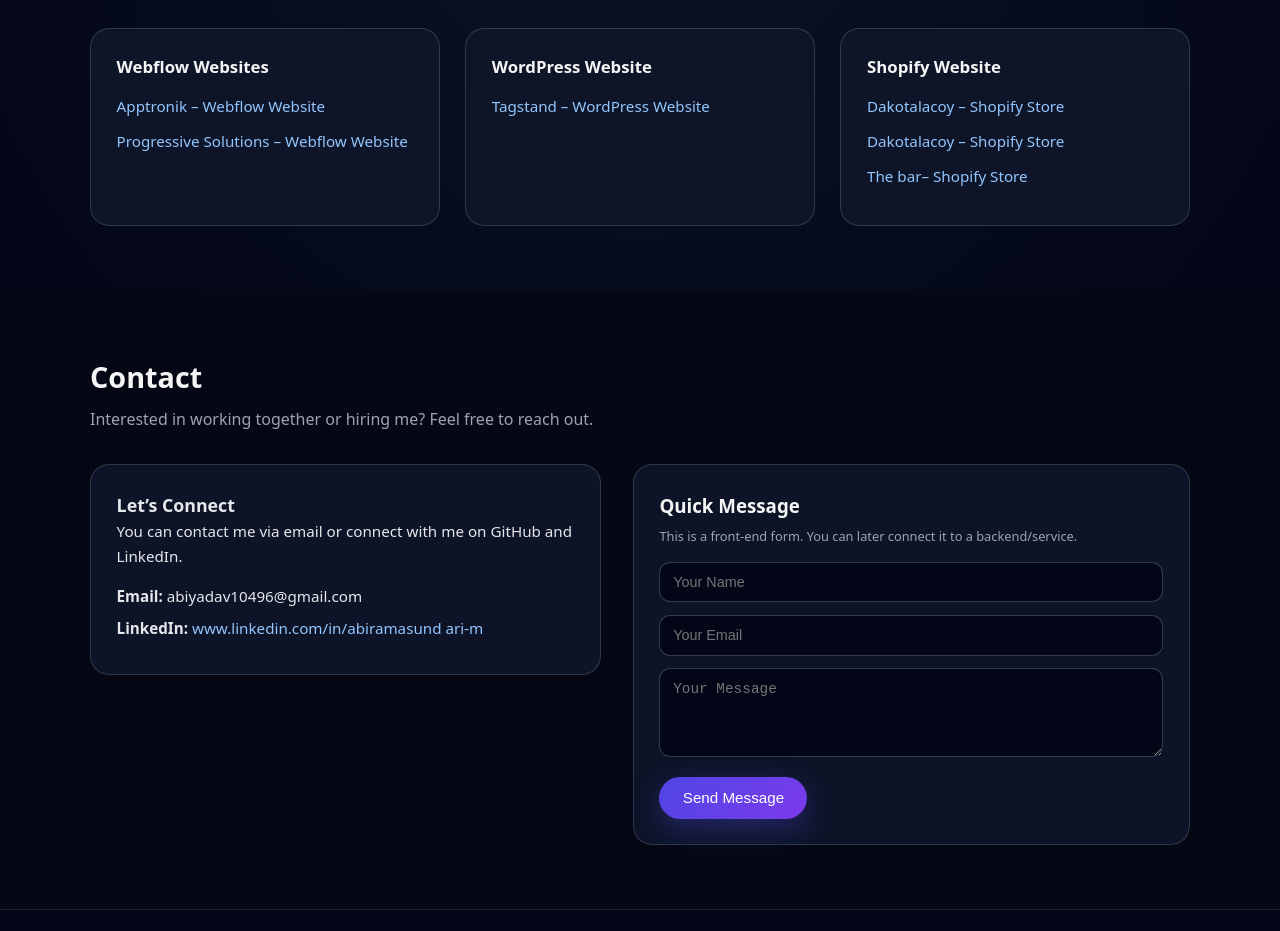
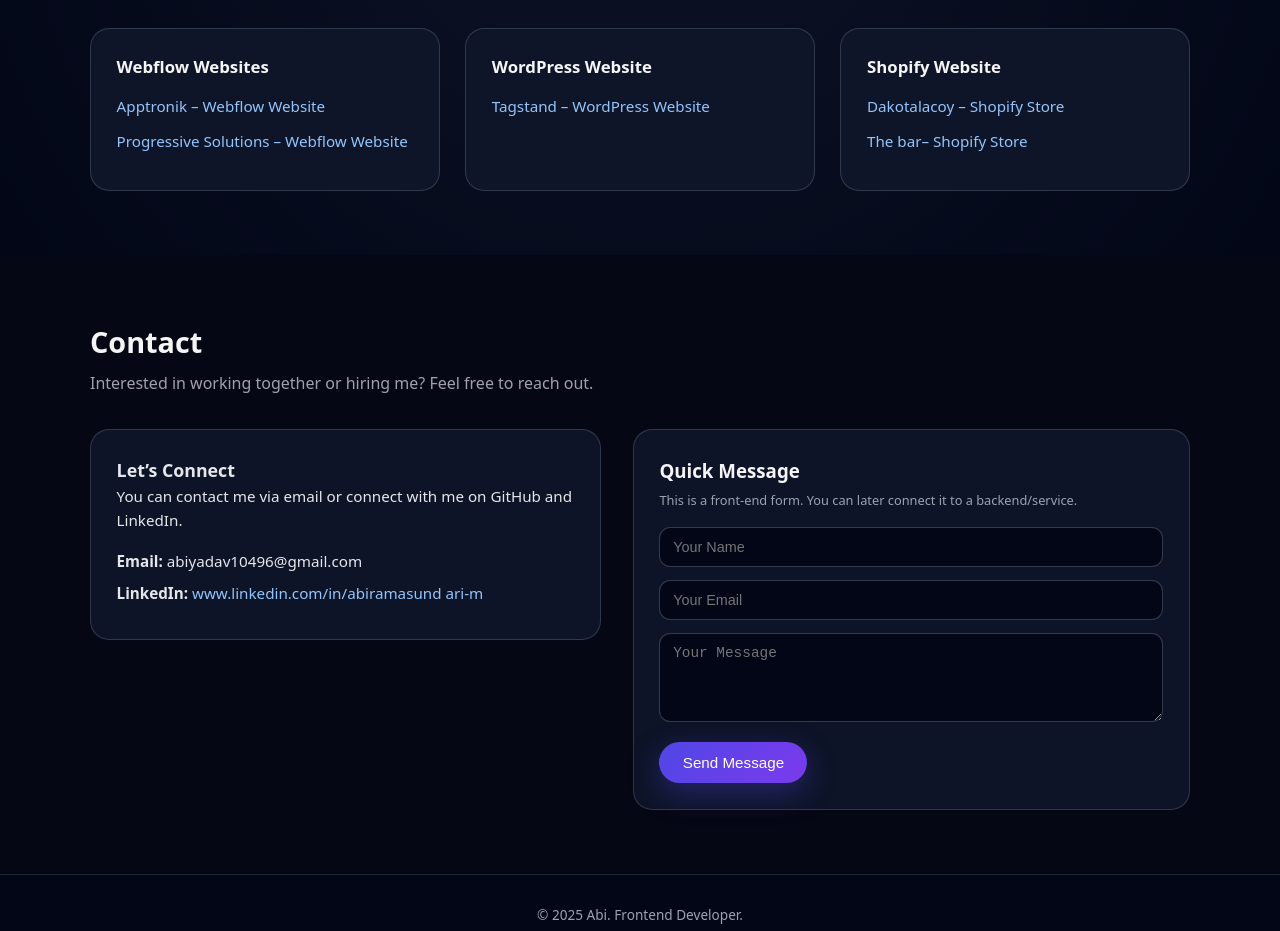
Before and after one commit to Abiramasundari10/Portfolio, a plain HTML site: page index.html in a window 1280 px wide. Shown: the part 1160-2091 px from the top of the page. Drawn offline with Linux system fonts and the light colour scheme.

Commit message:
Update index.html

```diff
--- a/index.html
+++ b/index.html
@@ -186,11 +186,6 @@
             </a>
           </li>
           <li>
-            <a href="https://dakotalacoy.com/" target="_blank">
-              Dakotalacoy – Shopify Store
-            </a>
-          </li>
-          <li>
             <a href="https://the--bar.com/" target="_blank">
               The bar– Shopify Store
             </a>
```
